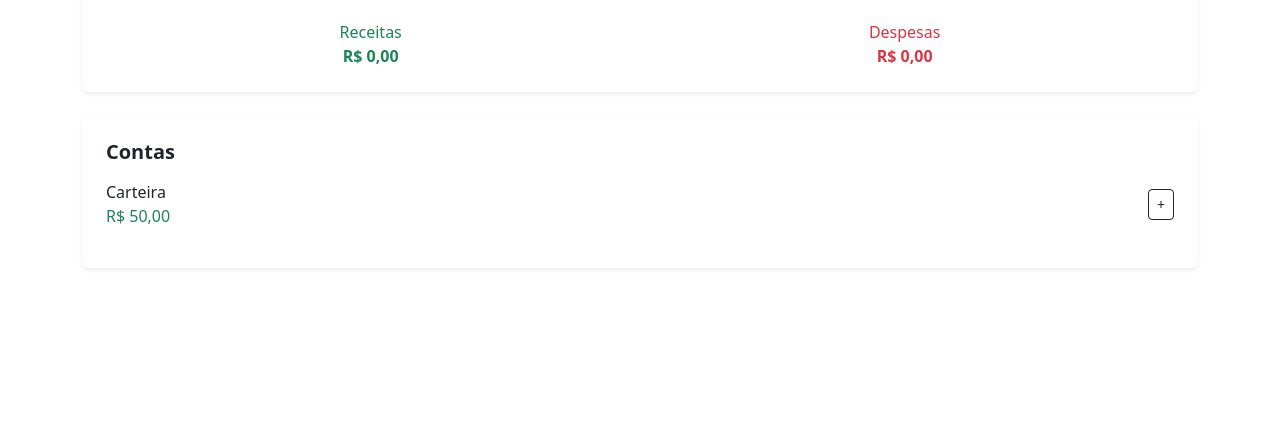
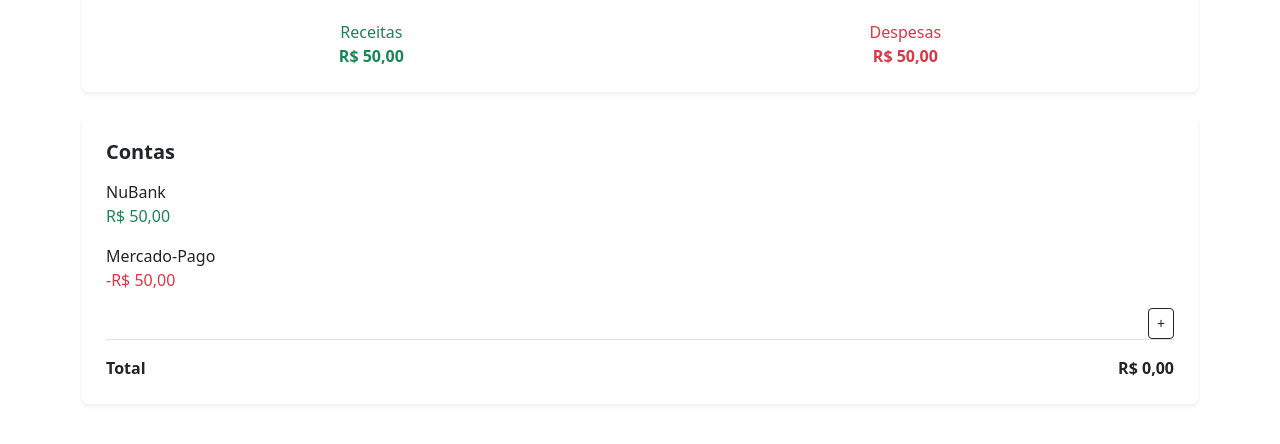
Before and after one commit to m-Botelho/Projeto-FIntech, a plain HTML site: page index.html in a window 1280 px wide. Shown: the part 186-630 px from the top of the page. Drawn offline with nearby package versions, Linux system fonts and the light colour scheme.

Commit message:
feat: Created  second  account and botton to create a new  wallet/account

```diff
--- a/index.html
+++ b/index.html
@@ -50,12 +50,12 @@
         <div class="indicador text-center">
           <i class="bi bi-arrow-up-circle-fill receita"></i>
           <div class="text-success">Receitas</div>
-          <div class="fw-bold text-success">R$ 0,00</div>
+          <div class="fw-bold text-success">R$ 50,00</div>
         </div>
         <div class="indicador text-center">
           <i class="bi bi-arrow-down-circle-fill despesa"></i>
           <div class="text-danger">Despesas</div>
-          <div class="fw-bold text-danger">R$ 0,00</div>
+          <div class="fw-bold text-danger">R$ 50,00</div>
         </div>
       </div>
     </section>
@@ -66,12 +66,30 @@
 
       <div class="conta-item d-flex justify-content-between align-items-center mb-3">
         <div>
-          <span class="circle-icon"></span> Carteira
+          <span class="circle-icon"></span> NuBank
           <div class="text-success">R$ 50,00</div>
         </div>
+
+      </div>
+
+      <div class="conta-item d-flex justify-content-between align-items-center mb-3">
+        <div>
+          <span class="circle-icon"></span> Mercado-Pago
+          <div class="text-danger">-R$ 50,00</div>
+        </div>
+
+      </div>
+      <div class="text-end">
         <button class="btn btn-outline-dark btn-sm">+</button>
       </div>
 
 
+<div class="border-top pt-3 d-flex justify-content-between fw-bold">
+        <div>Total</div>
+        <div>R$ 0,00</div>
+      </div>
+    </section>
+
+
 </body>
 </html>
```
